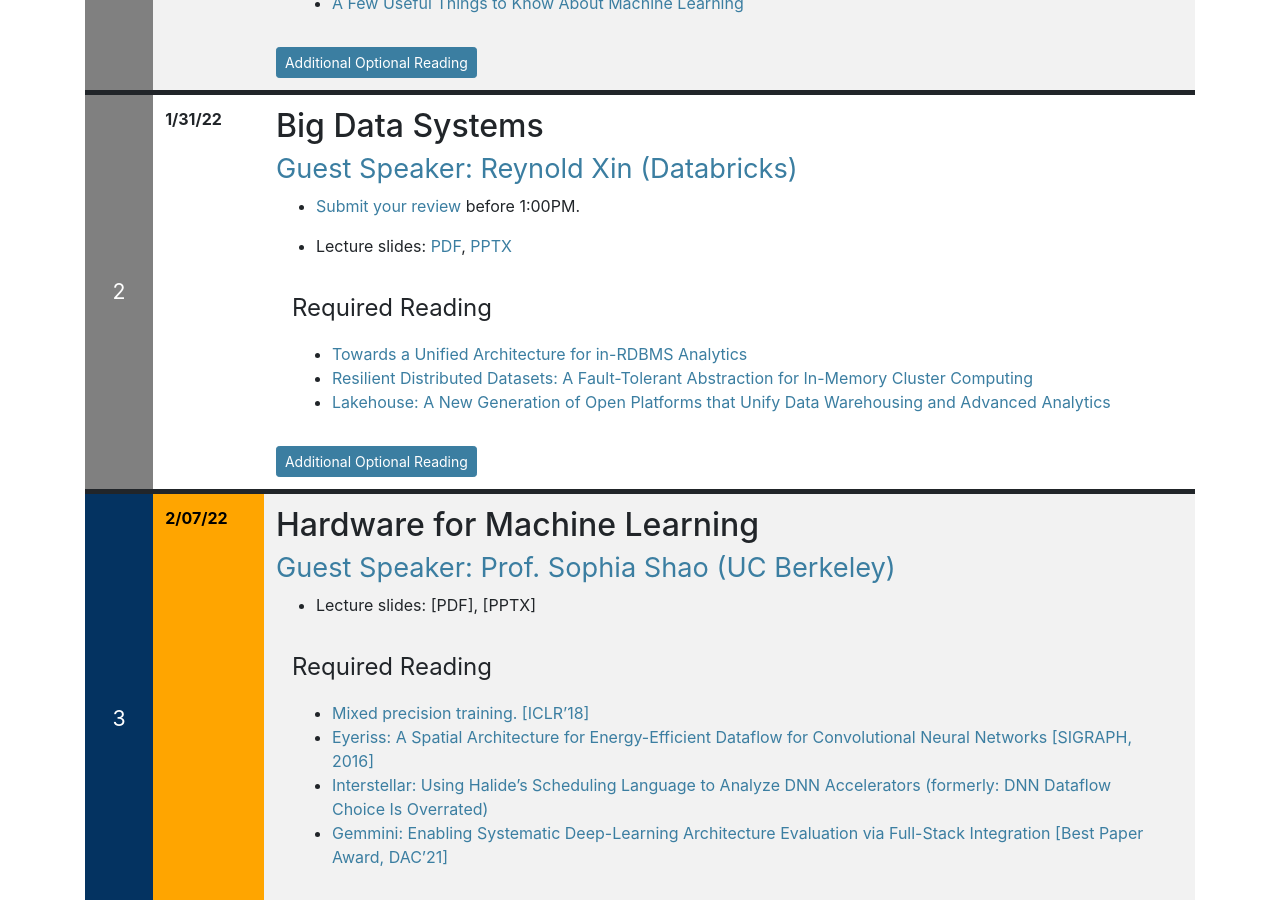
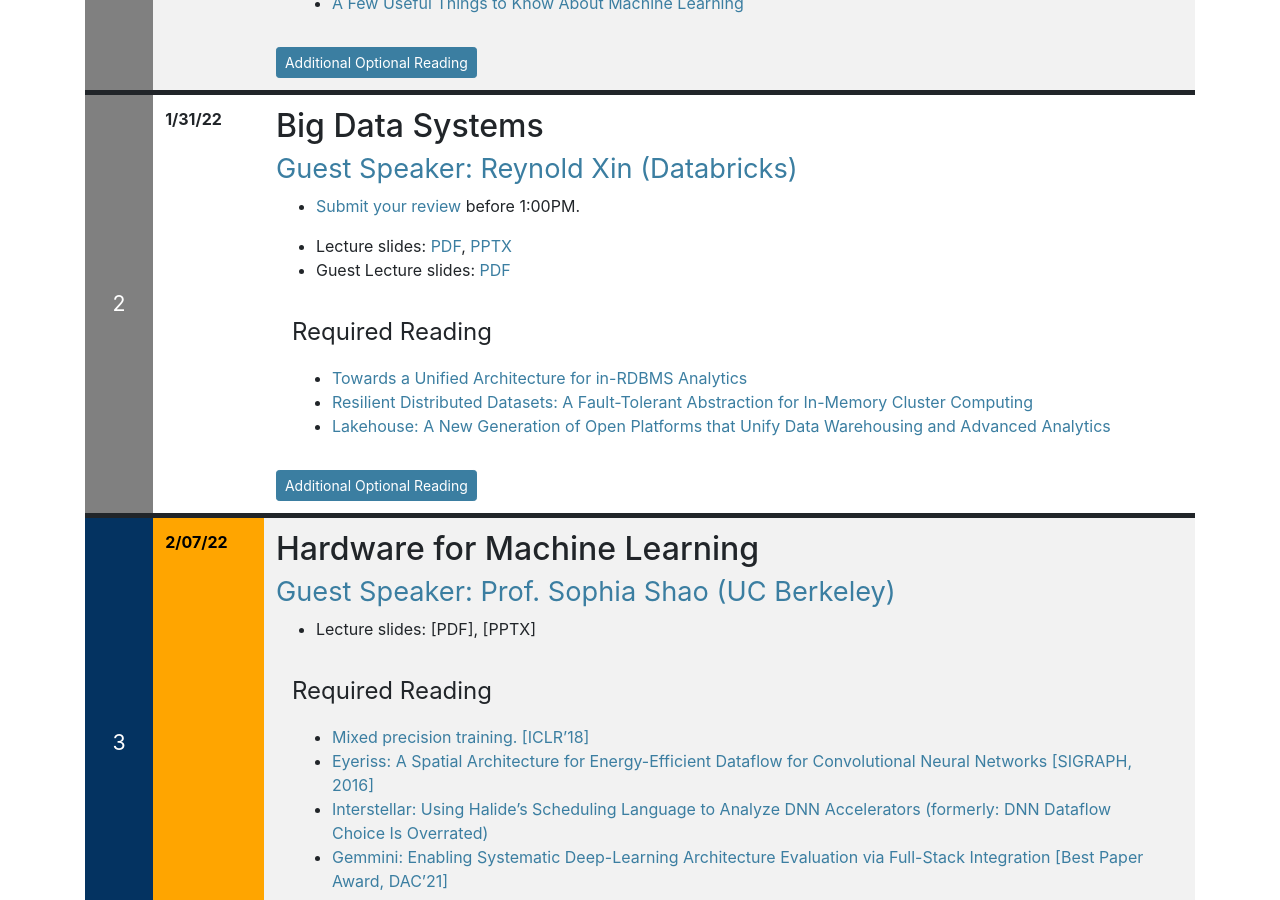
Before and after one commit to ucbrise/cs294-ai-sys-sp22, a Jekyll site: the page built from index.md, in a window 1280 px wide and 900 px high, scrolled down 1441 px. Built offline with Jekyll 4.4.1, drawn with Linux system fonts in a browser that asks for light colours; nearby versions of some CDN libraries; our own code applies the rules of GitHub Pages for plain Markdown files.

Commit message:
added lecture by Reynold

```diff
--- a/index.md
+++ b/index.md
@@ -104,6 +104,7 @@ This lecture will be an overview of the class, requirements, and an introduction
 * [Submit your review](https://forms.gle/Arj4xh3NzWWiDbSU7) before 1:00PM.
 
 * Lecture slides: [PDF](assets/lectures/lec02/lec_02.pdf), [PPTX](assets/lectures/lec02/lec_02.pptx)
+* Guest Lecture slides: [PDF](2022-01-31_Lakehouse_Berkeley.pdf)
 
 <div class="reading">
 
```
Also changed, not shown: 1 other file.
